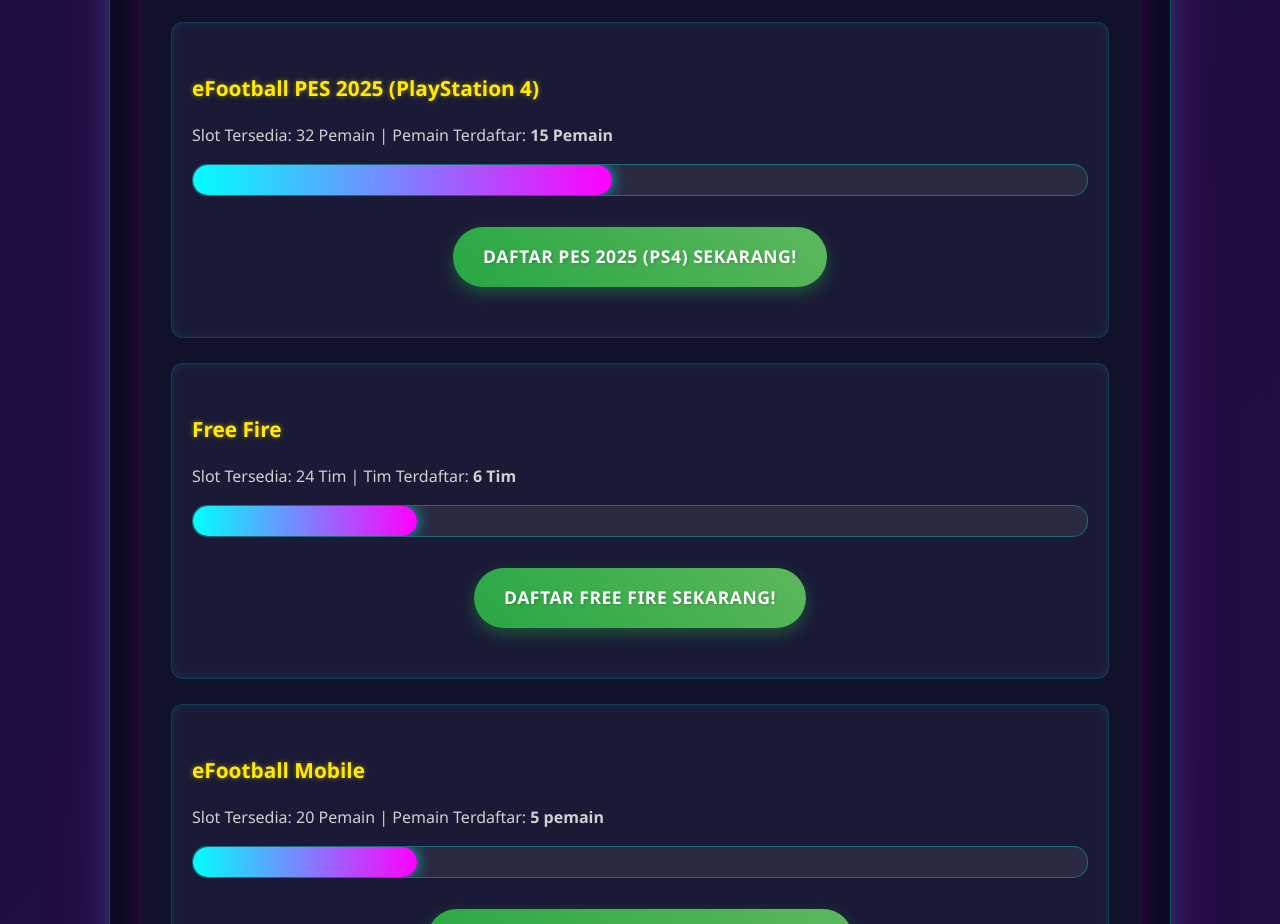
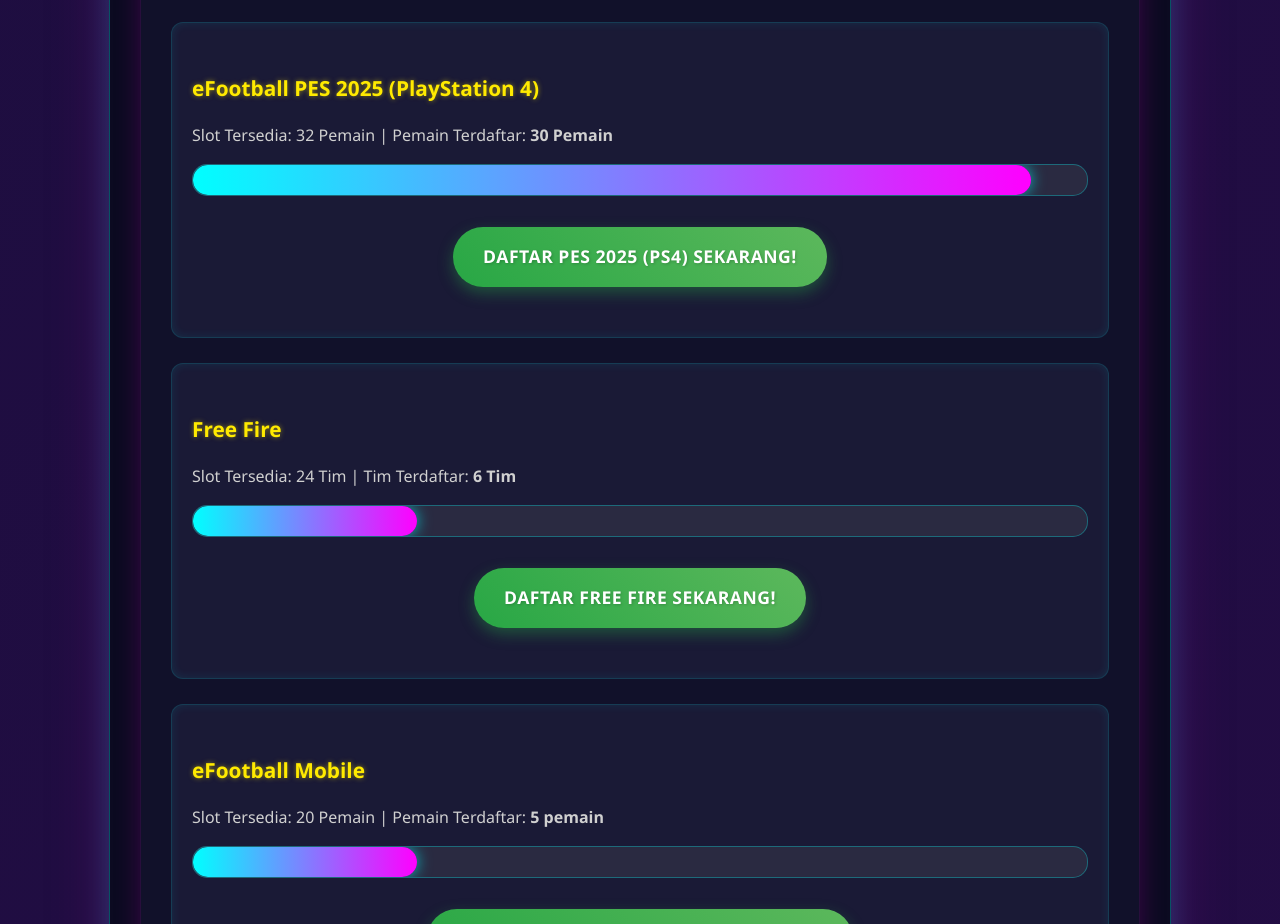
Before and after one commit to ZikryAl/EKSIS-FEST, a plain HTML site: page index.html in a window 1280 px wide. Shown: the part 2230-3154 px from the top of the page. Drawn offline with Linux system fonts and the light colour scheme.

Commit message:
Update index.html

```diff
--- a/index.html
+++ b/index.html
@@ -54,9 +54,9 @@
 
             <div class="game-progress">
                 <h4>eFootball PES 2025 (PlayStation 4)</h4>
-                <p>Slot Tersedia: 32 Pemain | Pemain Terdaftar: <strong>15 Pemain</strong></p>
+                <p>Slot Tersedia: 32 Pemain | Pemain Terdaftar: <strong>30 Pemain</strong></p>
                 <div class="progress-bar-container">
-                    <div class="progress-bar-fill" style="width: 46.88%;"></div>
+                    <div class="progress-bar-fill" style="width: 93.75%;"></div>
                     <span class="progress-text">46.88% Terisi</span>
                 </div>
                 <p class="text-center">
```
